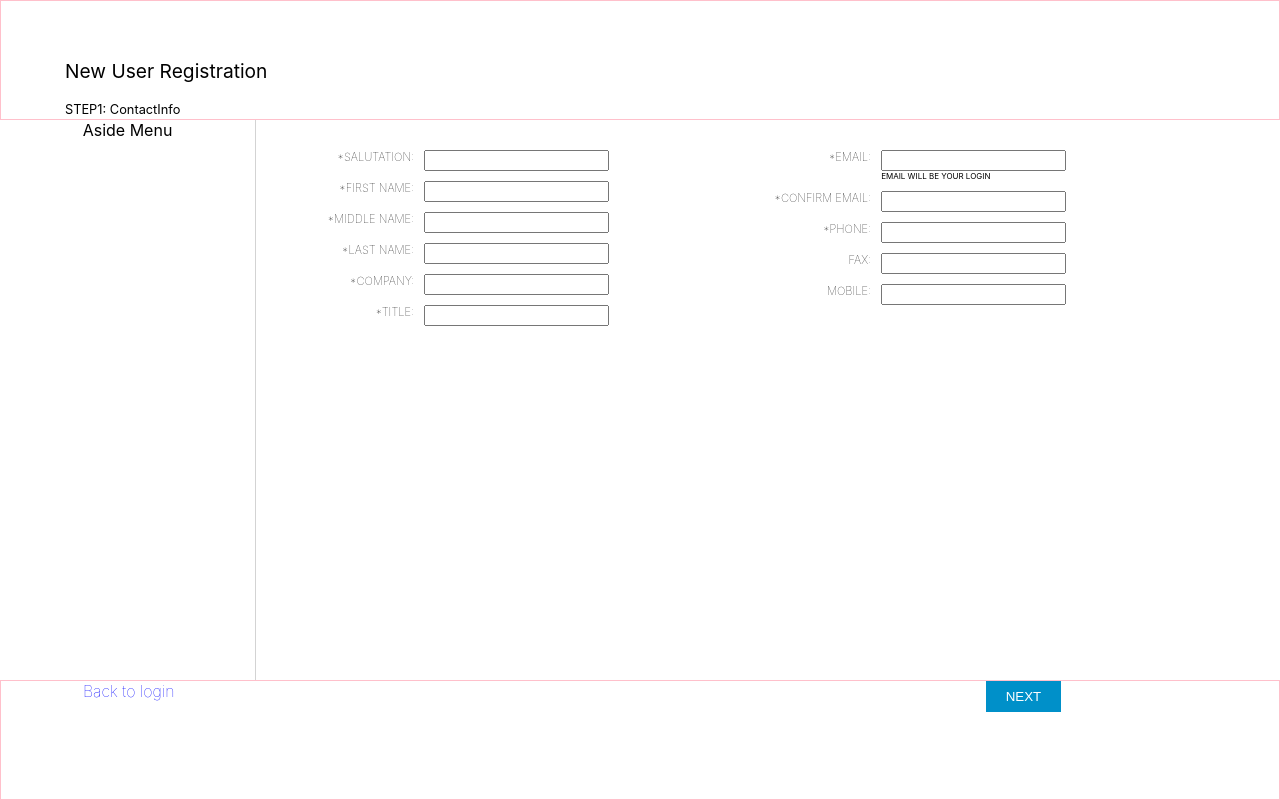
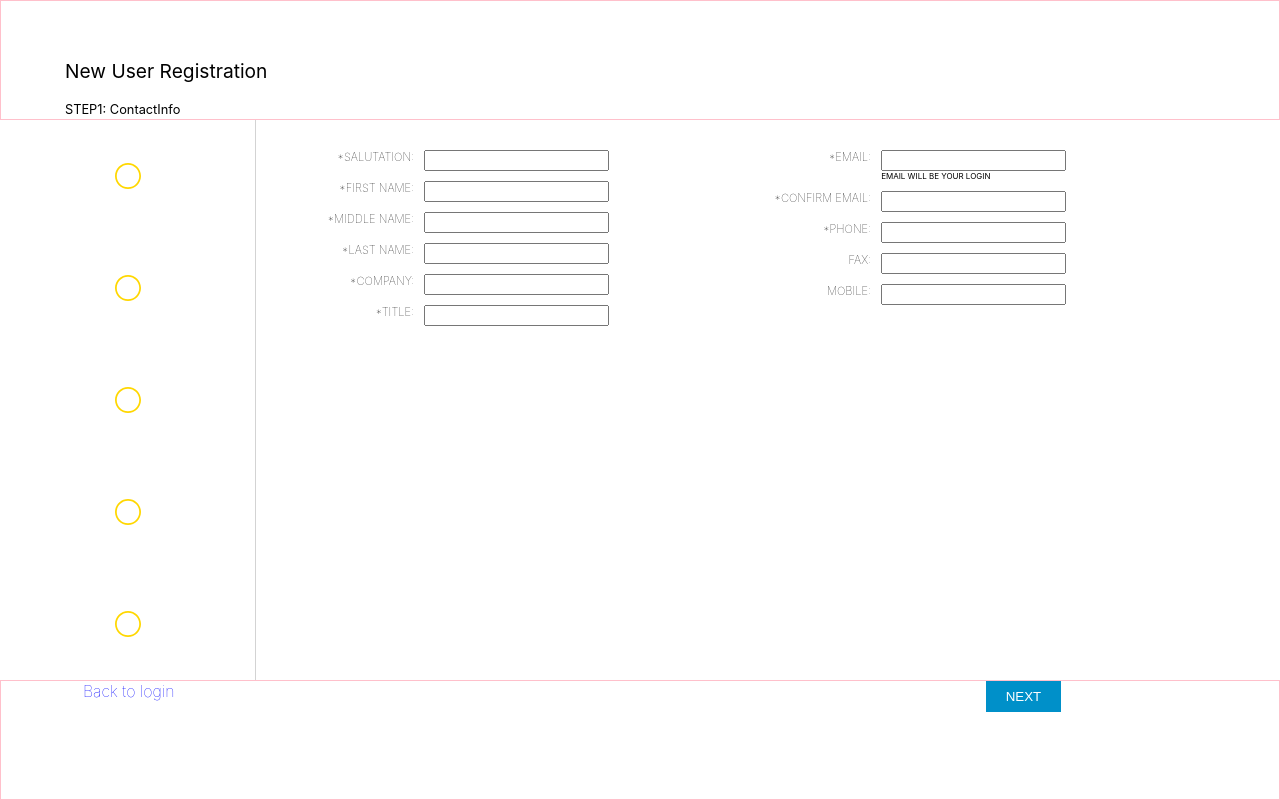
Before and after one commit to DiamondDigger/registration_wizard_form, a React (Create React App) app: page / in a window 1280 px wide. Built offline with nearby package versions, Linux system fonts and the light colour scheme.

Commit message:
add stepper component

```diff
--- a/src/components/AsideMenu.jsx
+++ b/src/components/AsideMenu.jsx
@@ -1,8 +1,27 @@
 import React from "react";
-import { Wrapper } from "../styles/StyledAsideMenu";
+import { Wrapper, StepperWrapper } from "../styles/StyledAsideMenu";
+import Stepper from "./Steps/Stepper";
 
 const AsideMenu = () => {
-  return <Wrapper>Aside Menu</Wrapper>;
+  return (
+    <Wrapper>
+      <StepperWrapper>
+        <Stepper />
+      </StepperWrapper>
+      <StepperWrapper>
+        <Stepper />
+      </StepperWrapper>
+      <StepperWrapper>
+        <Stepper />
+      </StepperWrapper>
+      <StepperWrapper>
+        <Stepper />
+      </StepperWrapper>
+      <StepperWrapper>
+        <Stepper />
+      </StepperWrapper>
+    </Wrapper>
+  );
 };
 
 export default AsideMenu;
--- /dev/null
+++ b/src/components/Steps/Stepper.jsx
@@ -0,0 +1,13 @@
+import React from "react";
+import { IoIosRadioButtonOff } from "react-icons/io";
+import { StepIcon } from "../../styles/Stepper";
+
+const Stepper = () => {
+  return (
+    <StepIcon>
+      <IoIosRadioButtonOff />
+    </StepIcon>
+  );
+};
+
+export default Stepper;
--- /dev/null
+++ b/src/styles/Stepper.js
@@ -0,0 +1,11 @@
+import styled from "styled-components";
+
+export const StepIcon = styled.div`
+  color: gold;
+  padding: 10px auto;
+  font-size: 2rem;
+  height: 100%;
+  display: flex;
+  align-items: center;
+  justify-content: center;
+`;
--- a/src/styles/StyledAsideMenu.js
+++ b/src/styles/StyledAsideMenu.js
@@ -3,4 +3,10 @@ import styled from "styled-components";
 export const Wrapper = styled.div`
   grid-area: nav;
   border-right: 1px solid lightgrey;
+  display: grid;
+  grid-template-rows: repeat(5, 1fr);
 `;
+
+export const StepperWrapper = styled.div`
+  grid: 1fr;
+`;
--- a/src/styles/StyledCompleted.js
+++ b/src/styles/StyledCompleted.js
@@ -12,9 +12,9 @@ export const Wrapper = styled.div`
 export const IconWrapper = styled.div`
   grid-area: icon;
   display: flex;
-  align-items: center;
   justify-content: center;
   font-size: 3rem;
+  padding: 20px;
   color: green;
 `;
 
```
